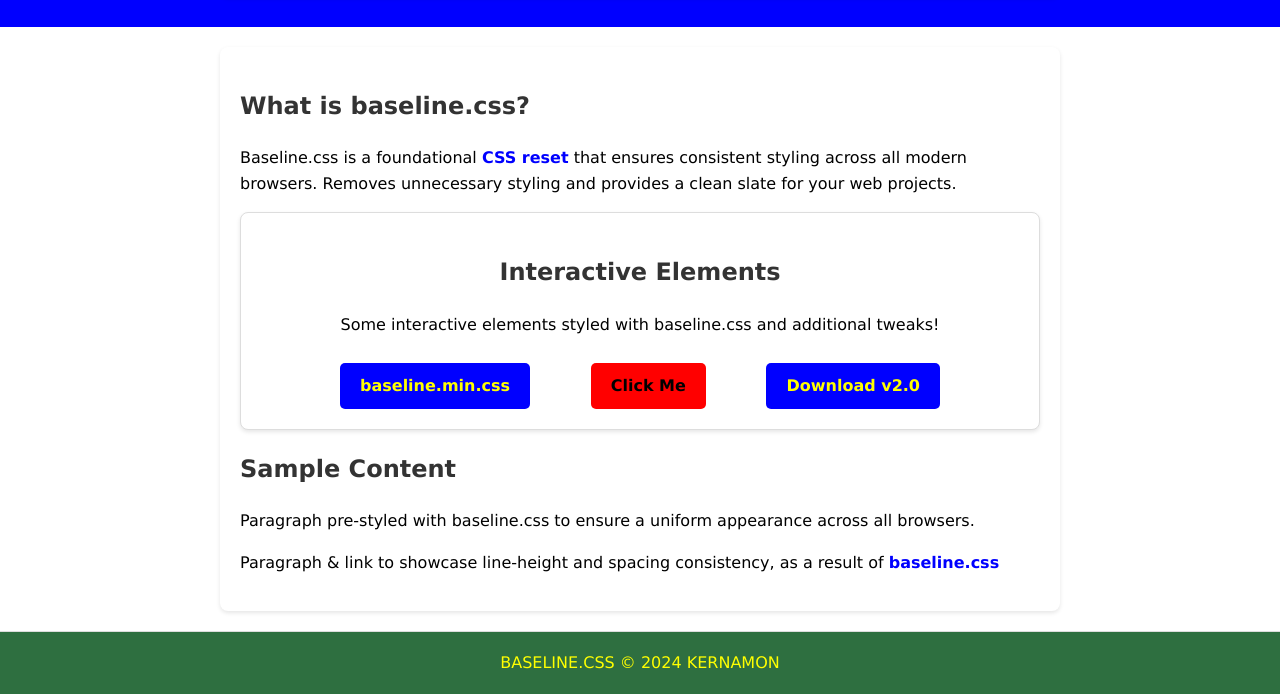
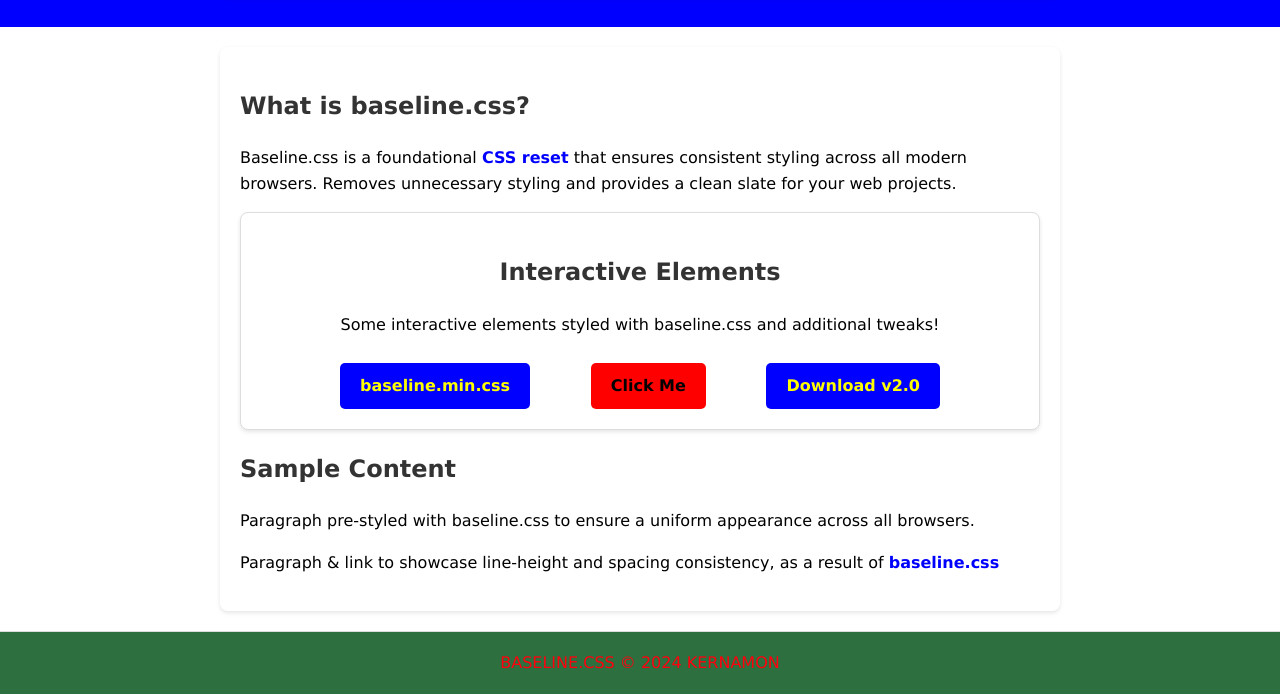
Before and after one commit to KERNAMON/baseline-css, a plain HTML site: page index.html in a window 1280 px wide. Shown: the part 313-1007 px from the top of the page. Drawn offline with Linux system fonts and the light colour scheme.

Commit message:
Bright red on Footer

```diff
--- a/style.css
+++ b/style.css
@@ -156,7 +156,7 @@ footer {
 }
 
 footer p {
-  color: #FFFF00;
+  color: #FF000D;   /* Bright Red */
   font-size: 1rem;  /* Slightly larger text for footer */
 }
 
```
